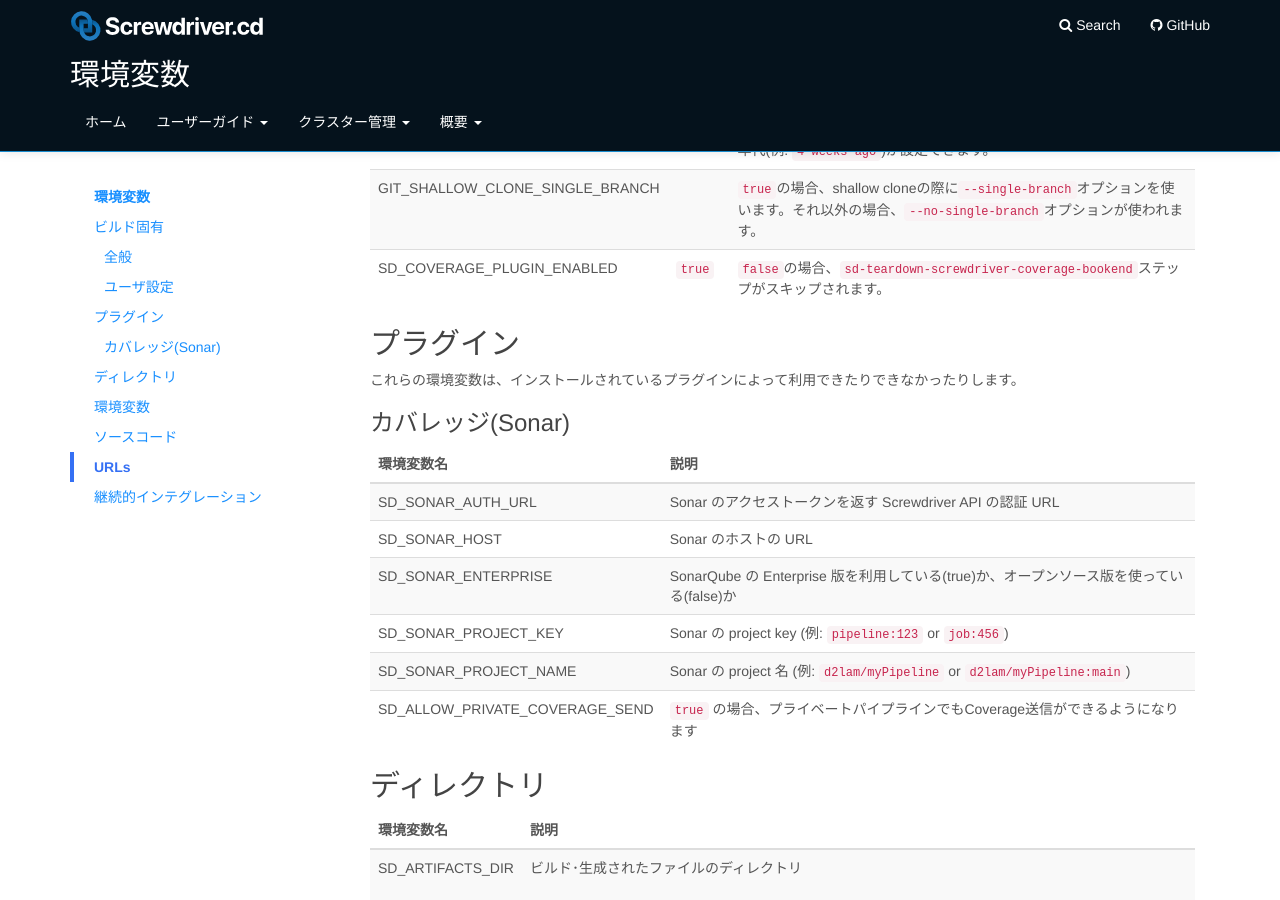
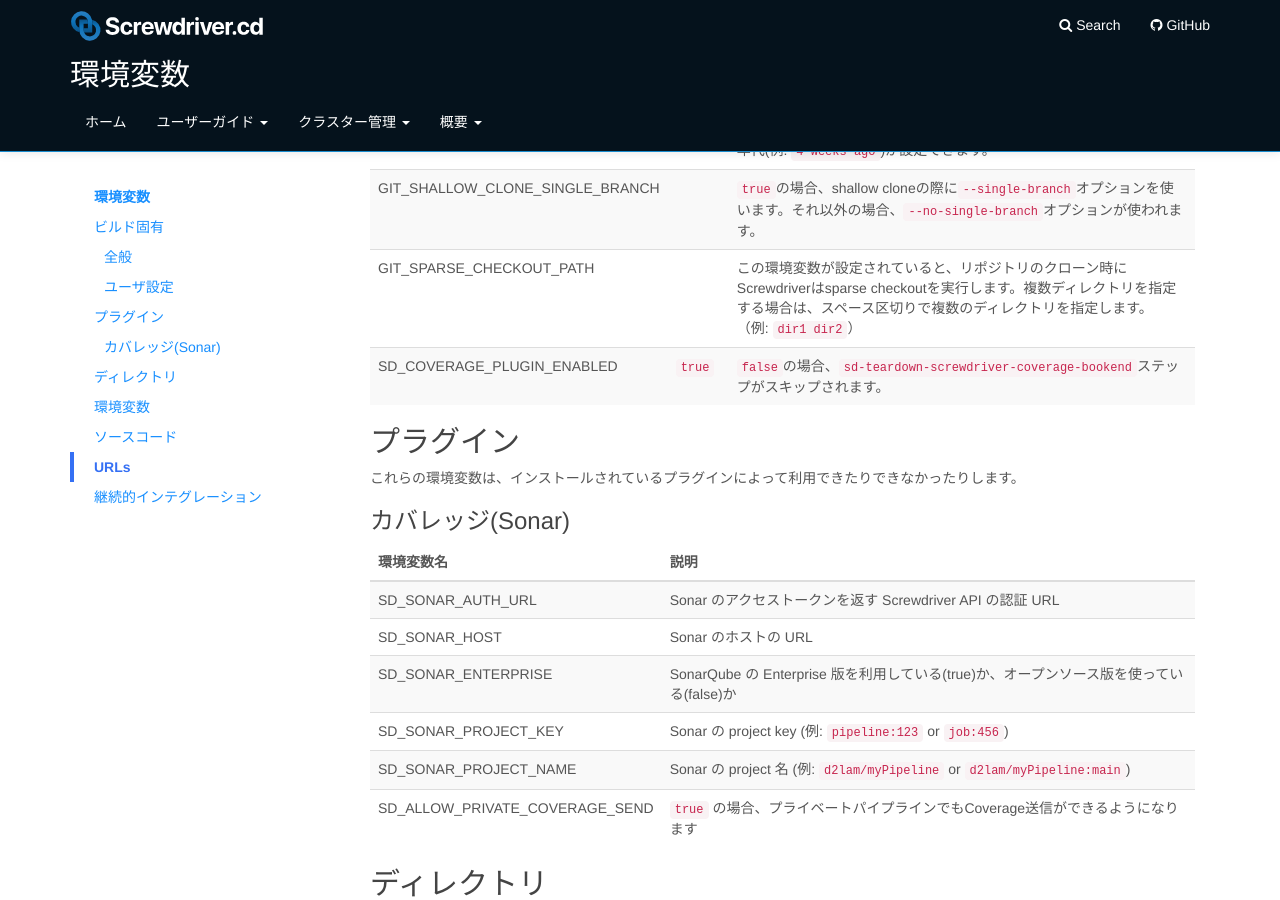
Before and after one commit to screwdriver-cd/guide, a Jekyll site: the page built from docs/ja/user-guide/environment-variables.md, in a window 1280 px wide and 900 px high, scrolled down 2031 px. Built offline with Jekyll 4.4.1, drawn with Linux system fonts in a browser that asks for light colours.

Commit message:
feat(3333): Add GIT_SPARCE_CHECKOUT_PATH environemnt var

```diff
--- a/docs/ja/user-guide/environment-variables.md
+++ b/docs/ja/user-guide/environment-variables.md
@@ -80,6 +80,7 @@ Screwdriver はビルドの過程で利用できる環境変数をエクスポ
 | GIT_SHALLOW_CLONE_DEPTH | 50 | shallow clone する際の履歴を指定されたコミット数までで切り捨てます。 |
 | GIT_SHALLOW_CLONE_SINCE |  | 指定した日時から始まる履歴の一部でShallow cloneします。設定されている場合、`GIT_SHALLOW_CLONE_DEPTH`よりも優先されます。<br><br>`--shallow-since`を利用しており、絶対年代(例: `2019-04-01`)と相対年代(例: `4 weeks ago`)が設定できます。 |
 | GIT_SHALLOW_CLONE_SINGLE_BRANCH |  | `true`の場合、shallow cloneの際に`--single-branch`オプションを使います。それ以外の場合、`--no-single-branch`オプションが使われます。 |
+| GIT_SPARSE_CHECKOUT_PATH |  | この環境変数が設定されていると、リポジトリのクローン時にScrewdriverはsparse checkoutを実行します。複数ディレクトリを指定する場合は、スペース区切りで複数のディレクトリを指定します。 （例: `dir1 dir2`） |
 | SD_COVERAGE_PLUGIN_ENABLED | `true` | `false`の場合、`sd-teardown-screwdriver-coverage-bookend`ステップがスキップされます。 |
 
 ## プラグイン
```
Also changed, not shown: docs/user-guide/environment-variables.md (+1 -0 lines).
